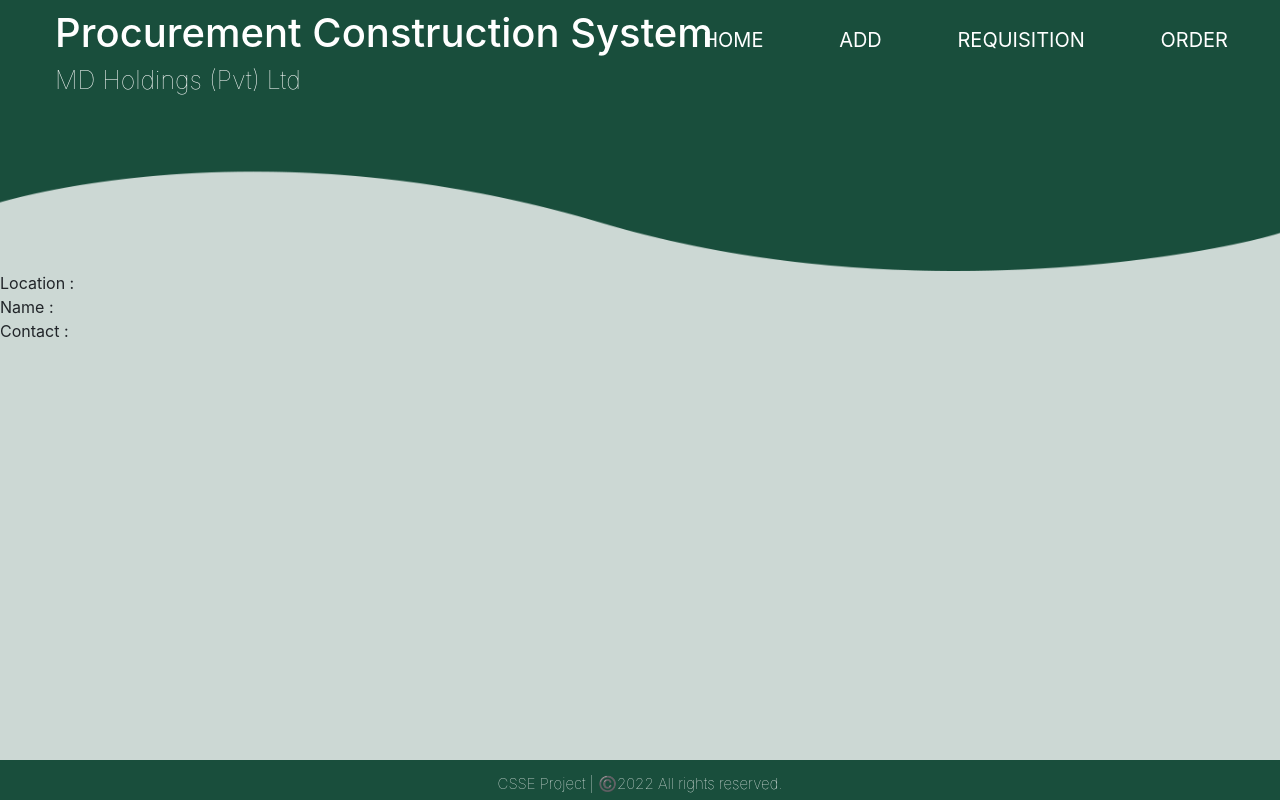
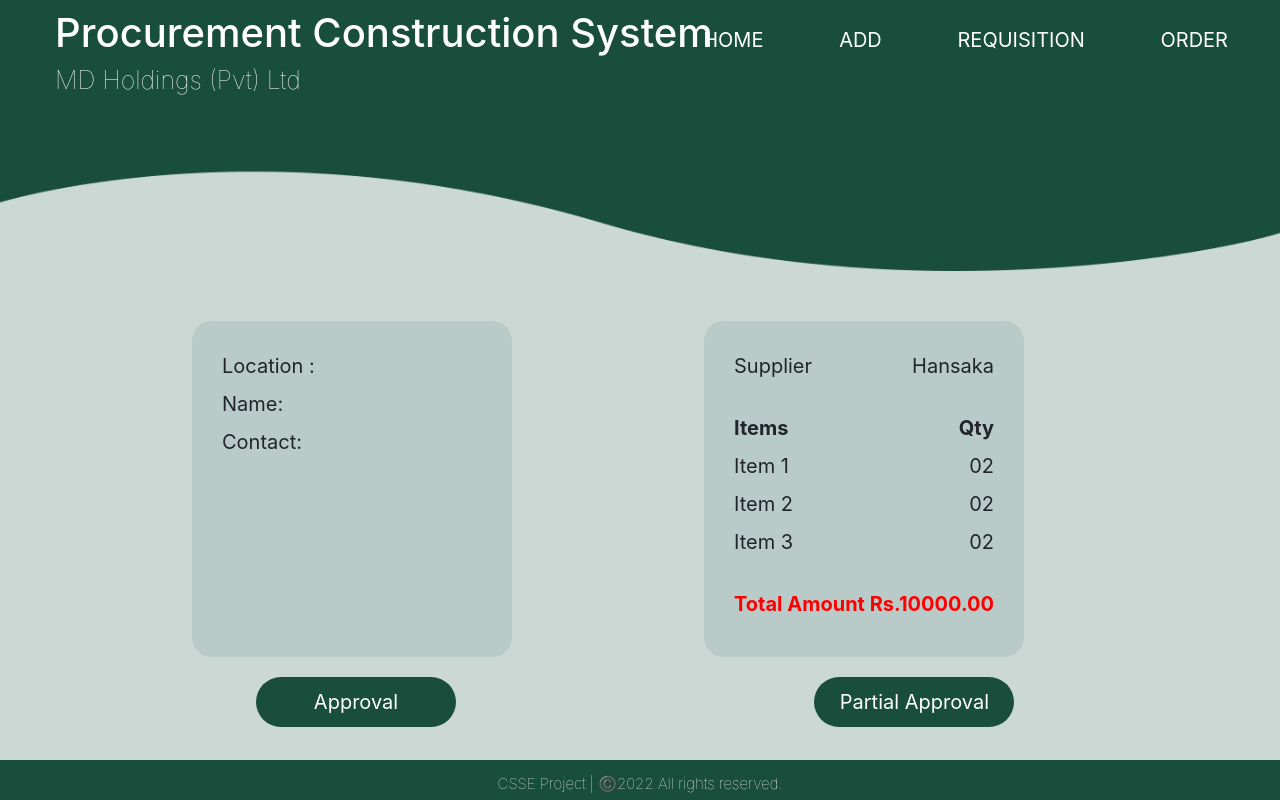
Before and after one commit to NamalTharindu97/csseConstructionWebApp, a React (Create React App) app in the folder client/: page /post/1 in a window 1280 px wide. Built offline with nearby package versions, Linux system fonts and the light colour scheme; no server answers.

Commit message:
create frontend

```diff
--- a/client/src/components/EditPost.js
+++ b/client/src/components/EditPost.js
@@ -1,6 +1,7 @@
 import React, { useState, useEffect  } from "react";
 import axios from 'axios';
 import {  useParams } from 'react-router-dom';
+import vector2 from '../asset/vector2.png'
 
 export default function EditPost() {
 
@@ -53,13 +54,12 @@ const onSubmit = async e => {
 
   return (
     <div >
-              <text>location  :     {location}</text> <br/>
-              <text>name  :     {name}</text><br/>
-              <text>contact  :     {contact}</text><br/>
+
 
               <div>
-    <form style={{width : '50%' , padding : 100}}>
+    <form className="Addform">
 
+    <h2>Update Requisition List</h2>
                   <div class="form-group">
                     <label for="formGroupExampleInput">Location</label>
                     <input type="text" class="form-control" id="formGroupExampleInput" placeholder="Example input"
@@ -88,10 +88,13 @@ const onSubmit = async e => {
                   </div>
 
                   <div class="col-auto my-1">
-                  <button type="submit" class="btn btn-primary" onClick={onSubmit}>Submit</button>
+                  <button type="submit" className="button" onClick={onSubmit}>Update</button>
                   </div>
 
     </form>
+    <div className="vector01">
+      <img src={vector2} width="500px"></img>
+    </div>
     </div>
     </div>
   )
--- a/client/src/components/PostDetails.js
+++ b/client/src/components/PostDetails.js
@@ -33,10 +33,28 @@ export default function PostDetails() {
 
 
   return (
-    <div >
-              <text>Location  :     {location}</text> <br/>
-              <text>Name  :     {name}</text><br/>
-              <text>Contact  :     {contact}</text><br/>
-    </div>
+    <>
+    <div className="single_view">
+      <div className="container1">
+        <label>Location   :</label>   <text> {location}</text><br />
+        <label>Name: </label>   <text>{name}     </text><br />
+        <label>Contact: </label>   <text>{contact}  </text><br />
+
+      </div><div className="container2">
+          <label>Supplier </label>   <text> Hansaka</text><br /><br/>
+          <label><span>Items </span></label>   <text><span>Qty</span></text><br />
+          <label>Item 1 </label>   <text>02 </text><br />
+          <label>Item 2 </label>   <text>02  </text><br />
+          <label>Item 3 </label>   <text>02  </text><br /><br/>
+          <label><span1>Total Amount</span1> </label>   <text><span1>Rs.10000.00</span1>  </text><br />
+        </div>
+
+      </div>
+          <div className="btnClass">
+            <button type="submit" className="button1">Approval</button>
+            <button type="submit" className="button1">Partial Approval</button>
+          </div>
+      </>
+
   )
 }
--- a/client/src/components/style.css
+++ b/client/src/components/style.css
@@ -51,6 +51,75 @@
 }
 
 
+/* single view */
+
+.container1{
+    background-color: #497b7f24;
+    padding: 30px;
+    width: 25%;
+    margin-left: 15%;
+    border-radius: 20px;
+}
+
+.container1 text{
+    font-size: 20px;
+    float: right;
+}
+.container1 label{
+    font-size: 20px;
+}
+.container2{
+    background-color: #497b7f24;
+    padding: 30px;
+    width: 25%;
+    margin-left: 15%;
+    border-radius: 20px;
+}
+.container2 text{
+    font-size: 20px;
+    float: right;
+}
+.container2 label{
+    font-size: 20px;
+}
+.single_view{
+    display: flex;
+    margin-top: 50px;
+}
+
+.btnClass{
+
+}
+
+.button1{
+    background-color: #194e3c;
+    border:none;
+    padding: 10px;
+    width: 200px;
+    color: white;
+    font-size: 20px;
+    border-radius: 30px;
+    margin-top: 20px;
+    margin-left: 20%;
+    margin-right: 8%;
+    margin-bottom: 50px;
+}
+.container2 label span{
+    font-weight: bold;
+}
+.container2 text span{
+    font-weight: bold;
+}
+.container2 label span1{
+    font-weight: bold;
+    color: red;
+}
+.container2 text span1{
+    font-weight: bold;
+    color: red;
+}
+
+
 @media (max-width: 1500px) {
     .vector01{
         position: absolute;
```
Also changed, not shown: client/src/asset/vector2.png (added).
